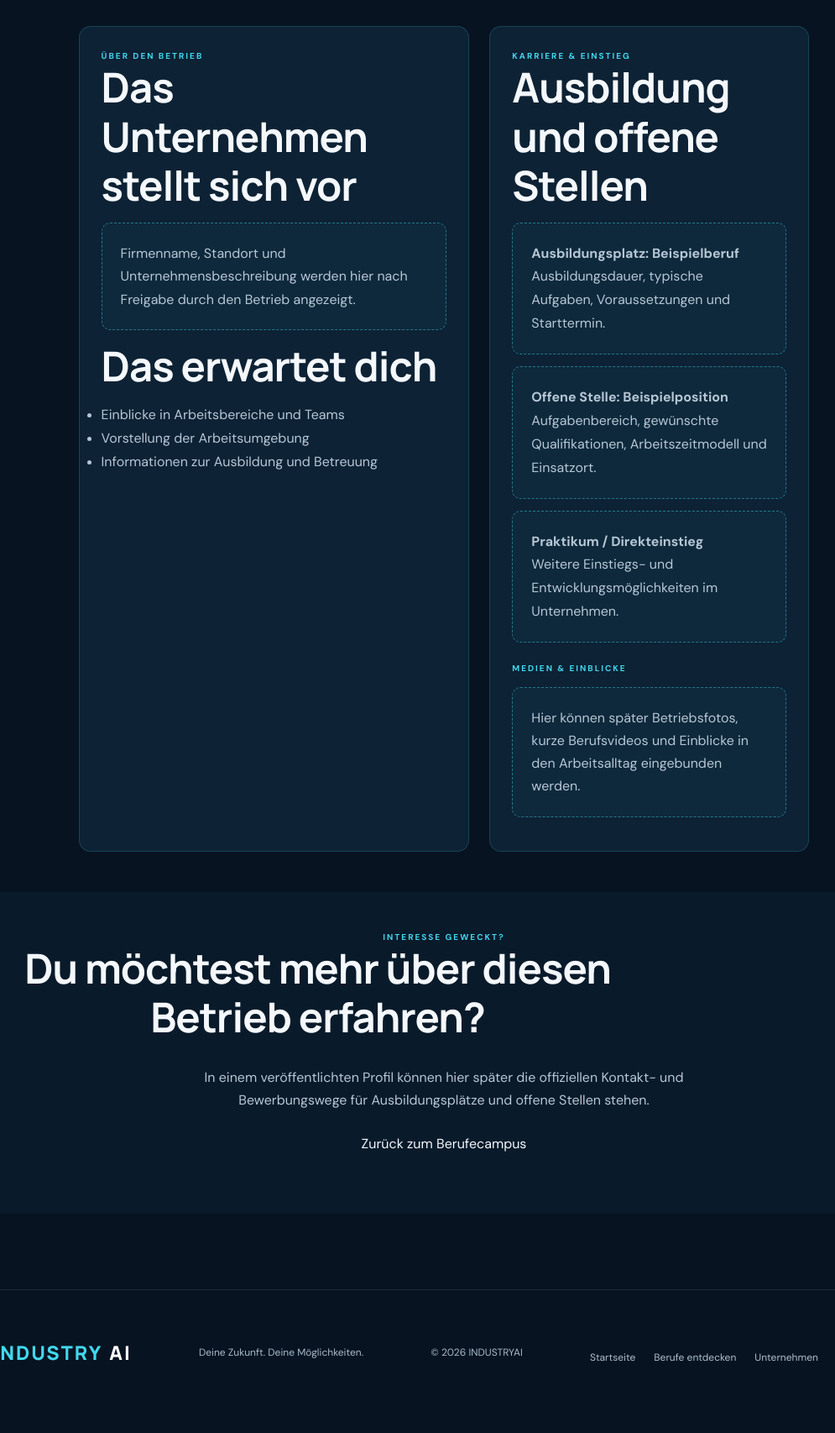
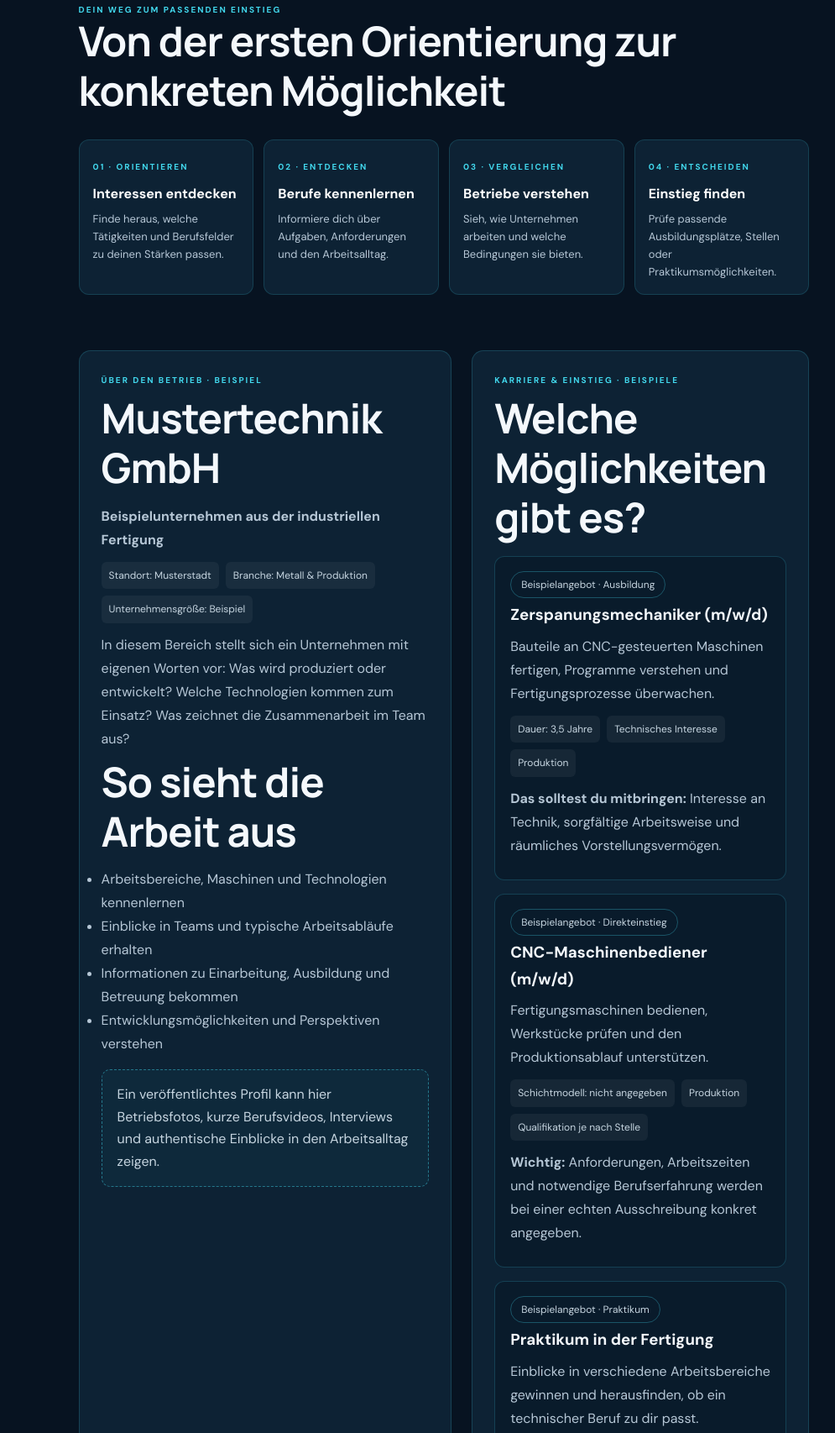
Before and after one commit to F4B795/industryai-website, a plain HTML site: page betrieb-profil.html in a window 1280 px wide. Shown: the part 694-2400 px from the top of the page at 84% size, without its empty margins (111-1106 px from the left). Before the commit the page ends 2379 px from the top, so only its background shows below. Drawn offline with Linux system fonts and the light colour scheme.

Commit message:
Improve company profile demo and career journey

```diff
--- a/betrieb-profil.html
+++ b/betrieb-profil.html
@@ -2,21 +2,36 @@
 <html lang="de">
 <head>
 <meta charset="UTF-8"><meta name="viewport" content="width=device-width, initial-scale=1.0">
-<meta name="description" content="Vorschau eines Unternehmensprofils auf INDUSTRYAI.">
+<meta name="description" content="So lernen Talente Unternehmen, Berufsbilder und Einstiegsmöglichkeiten auf INDUSTRYAI kennen.">
 <title>Unternehmensprofil – INDUSTRYAI</title>
 <link rel="stylesheet" href="style.css">
 <style>
 .profile-hero{padding:62px 7%;background:radial-gradient(ellipse at 80% 20%,rgba(20,150,190,.18),transparent 42%),linear-gradient(120deg,#071321,#0c2034)}
 .profile-inner{max-width:1050px;margin:0 auto}
-.profile-layout{display:grid;grid-template-columns:1.1fr .9fr;gap:24px;max-width:1050px;margin:0 auto;padding:48px 7%}
+.profile-layout{display:grid;grid-template-columns:1.05fr .95fr;gap:24px;max-width:1050px;margin:0 auto;padding:36px 7%}
 .profile-card{background:#0d2234;border:1px solid rgba(66,216,237,.18);border-radius:14px;padding:26px}
-.profile-card h2{margin:0 0 14px}
+.profile-card h2{margin:8px 0 14px}
 .profile-card p,.profile-card li{color:#b6c7d6;line-height:1.75}
 .profile-label{color:#42d8ed;font-size:10px;letter-spacing:2px;font-weight:700}
-.profile-placeholder{border:1px dashed rgba(66,216,237,.45);border-radius:10px;padding:22px;color:#b6c7d6;background:rgba(66,216,237,.04);margin:14px 0}
+.profile-note{border:1px dashed rgba(66,216,237,.45);border-radius:10px;padding:16px 18px;color:#c6d5e0;background:rgba(66,216,237,.04);margin:16px 0;line-height:1.65}
 .profile-meta{display:flex;flex-wrap:wrap;gap:10px;margin-top:20px}
-.profile-meta span{border:1px solid rgba(66,216,237,.3);border-radius:20px;padding:7px 12px;color:#c6d5e0;font-size:12px}
-@media(max-width:720px){.profile-layout{grid-template-columns:1fr;padding:30px 6%}}
+.profile-meta span,.profile-tag{border:1px solid rgba(66,216,237,.3);border-radius:20px;padding:7px 12px;color:#c6d5e0;font-size:12px}
+.profile-flow{max-width:1050px;margin:0 auto;padding:12px 7% 30px}
+.flow-grid{display:grid;grid-template-columns:repeat(4,1fr);gap:12px;margin-top:18px}
+.flow-step{background:#0d2234;border:1px solid rgba(66,216,237,.16);border-radius:12px;padding:16px}
+.flow-step strong{display:block;color:#fff;margin:7px 0}
+.flow-step p{font-size:13px;color:#b6c7d6;line-height:1.6;margin:0}
+.role-card{border:1px solid rgba(66,216,237,.2);border-radius:12px;padding:18px;margin:16px 0;background:rgba(4,17,29,.35)}
+.role-card h3{margin:8px 0}
+.role-card p{margin:8px 0}
+.role-facts{display:flex;flex-wrap:wrap;gap:8px;margin:12px 0}
+.role-facts span{font-size:12px;color:#c6d5e0;background:rgba(255,255,255,.05);padding:6px 9px;border-radius:6px}
+.profile-links{display:flex;flex-wrap:wrap;gap:12px;margin-top:22px}
+.profile-links a{color:#42d8ed;text-decoration:none;font-weight:700}
+.profile-links a:hover{text-decoration:underline}
+@media(max-width:820px){.flow-grid{grid-template-columns:repeat(2,1fr)}}
+@media(max-width:720px){.profile-layout{grid-template-columns:1fr;padding:24px 6%}.profile-flow{padding-left:6%;padding-right:6%}}
+@media(max-width:460px){.flow-grid{grid-template-columns:1fr}}
 </style>
 </head>
 <body>
@@ -29,30 +44,77 @@
 <main>
 <section class="profile-hero"><div class="profile-inner">
 <div class="profile-label">INDUSTRYAI · UNTERNEHMENSPROFIL</div>
-<h1 style="font-size:clamp(34px,4.5vw,56px);margin:14px 0">Einblicke in den Betrieb.<br><span style="color:#42d8ed">Menschen. Berufe. Möglichkeiten.</span></h1>
-<p style="max-width:760px;color:#b6c7d6;line-height:1.8">So kann ein Unternehmensprofil auf INDUSTRYAI aufgebaut sein: mit authentischen Einblicken, Ausbildungsangeboten, offenen Stellen und direkten Kontaktmöglichkeiten.</p>
-<div class="profile-meta"><span>Unternehmensvorstellung</span><span>Ausbildung & Jobs</span><span>Einblicke in den Alltag</span></div>
+<h1 style="font-size:clamp(34px,4.5vw,56px);margin:14px 0">Lerne den Betrieb kennen.<br><span style="color:#42d8ed">Finde heraus, was zu dir passt.</span></h1>
+<p style="max-width:760px;color:#b6c7d6;line-height:1.8">Ein gutes Unternehmensprofil zeigt nicht nur, was ein Betrieb herstellt oder anbietet. Es macht Berufe, Menschen, Arbeitsbedingungen und konkrete Einstiegsmöglichkeiten verständlich – damit du eine fundierte Entscheidung treffen kannst.</p>
+<div class="profile-meta"><span>Unternehmen kennenlernen</span><span>Berufe verstehen</span><span>Einstiegsmöglichkeiten vergleichen</span></div>
 </div></section>
-<div style="max-width:1050px;margin:24px auto 0;padding:0 7%"><div class="profile-placeholder"><strong>Demonstrationsansicht – kein echtes Unternehmen</strong><br>Diese Seite zeigt den geplanten Aufbau eines Betriebsprofils. Es sind noch keine realen Firmendaten oder Stellenangebote hinterlegt.</div></div>
+
+<div class="profile-flow">
+<div class="profile-note"><strong>Demonstrationsprofil – Beispieldaten, kein echtes Unternehmen.</strong><br>Diese Vorschau zeigt, wie ein Betrieb auf INDUSTRYAI vorgestellt werden kann. Firmenangaben und Stellenangebote sind beispielhaft und keine aktuellen Ausschreibungen.</div>
+<div class="profile-label">DEIN WEG ZUM PASSENDEN EINSTIEG</div>
+<h2>Von der ersten Orientierung zur konkreten Möglichkeit</h2>
+<div class="flow-grid">
+<div class="flow-step"><span class="profile-label">01 · ORIENTIEREN</span><strong>Interessen entdecken</strong><p>Finde heraus, welche Tätigkeiten und Berufsfelder zu deinen Stärken passen.</p></div>
+<div class="flow-step"><span class="profile-label">02 · ENTDECKEN</span><strong>Berufe kennenlernen</strong><p>Informiere dich über Aufgaben, Anforderungen und den Arbeitsalltag.</p></div>
+<div class="flow-step"><span class="profile-label">03 · VERGLEICHEN</span><strong>Betriebe verstehen</strong><p>Sieh, wie Unternehmen arbeiten und welche Bedingungen sie bieten.</p></div>
+<div class="flow-step"><span class="profile-label">04 · ENTSCHEIDEN</span><strong>Einstieg finden</strong><p>Prüfe passende Ausbildungsplätze, Stellen oder Praktikumsmöglichkeiten.</p></div>
+</div>
+</div>
+
 <section class="profile-layout">
 <div class="profile-card">
-<div class="profile-label">ÜBER DEN BETRIEB</div><h2>Das Unternehmen stellt sich vor</h2>
-<div class="profile-placeholder">Firmenname, Standort und Unternehmensbeschreibung werden hier nach Freigabe durch den Betrieb angezeigt.</div>
-<h2>Das erwartet dich</h2><ul><li>Einblicke in Arbeitsbereiche und Teams</li><li>Vorstellung der Arbeitsumgebung</li><li>Informationen zur Ausbildung und Betreuung</li></ul>
+<div class="profile-label">ÜBER DEN BETRIEB · BEISPIEL</div>
+<h2>Mustertechnik GmbH</h2>
+<p><strong>Beispielunternehmen aus der industriellen Fertigung</strong></p>
+<div class="role-facts"><span>Standort: Musterstadt</span><span>Branche: Metall &amp; Produktion</span><span>Unternehmensgröße: Beispiel</span></div>
+<p>In diesem Bereich stellt sich ein Unternehmen mit eigenen Worten vor: Was wird produziert oder entwickelt? Welche Technologien kommen zum Einsatz? Was zeichnet die Zusammenarbeit im Team aus?</p>
+<h2>So sieht die Arbeit aus</h2>
+<ul>
+<li>Arbeitsbereiche, Maschinen und Technologien kennenlernen</li>
+<li>Einblicke in Teams und typische Arbeitsabläufe erhalten</li>
+<li>Informationen zu Einarbeitung, Ausbildung und Betreuung bekommen</li>
+<li>Entwicklungsmöglichkeiten und Perspektiven verstehen</li>
+</ul>
+<div class="profile-note">Ein veröffentlichtes Profil kann hier Betriebsfotos, kurze Berufsvideos, Interviews und authentische Einblicke in den Arbeitsalltag zeigen.</div>
 </div>
+
 <div class="profile-card">
-<div class="profile-label">KARRIERE & EINSTIEG</div><h2>Ausbildung und offene Stellen</h2>
-<div class="profile-placeholder"><strong>Ausbildungsplatz: Beispielberuf</strong><p>Ausbildungsdauer, typische Aufgaben, Voraussetzungen und Starttermin.</p></div>
-<div class="profile-placeholder"><strong>Offene Stelle: Beispielposition</strong><p>Aufgabenbereich, gewünschte Qualifikationen, Arbeitszeitmodell und Einsatzort.</p></div>
-<div class="profile-placeholder"><strong>Praktikum / Direkteinstieg</strong><p>Weitere Einstiegs- und Entwicklungsmöglichkeiten im Unternehmen.</p></div>
-<div class="profile-label" style="margin-top:22px">MEDIEN & EINBLICKE</div>
-<div class="profile-placeholder">Hier können später Betriebsfotos, kurze Berufsvideos und Einblicke in den Arbeitsalltag eingebunden werden.</div>
+<div class="profile-label">KARRIERE &amp; EINSTIEG · BEISPIELE</div>
+<h2>Welche Möglichkeiten gibt es?</h2>
+<div class="role-card">
+<span class="profile-tag">Beispielangebot · Ausbildung</span>
+<h3>Zerspanungsmechaniker (m/w/d)</h3>
+<p>Bauteile an CNC-gesteuerten Maschinen fertigen, Programme verstehen und Fertigungsprozesse überwachen.</p>
+<div class="role-facts"><span>Dauer: 3,5 Jahre</span><span>Technisches Interesse</span><span>Produktion</span></div>
+<p><strong>Das solltest du mitbringen:</strong> Interesse an Technik, sorgfältige Arbeitsweise und räumliches Vorstellungsvermögen.</p>
+</div>
+<div class="role-card">
+<span class="profile-tag">Beispielangebot · Direkteinstieg</span>
+<h3>CNC-Maschinenbediener (m/w/d)</h3>
+<p>Fertigungsmaschinen bedienen, Werkstücke prüfen und den Produktionsablauf unterstützen.</p>
+<div class="role-facts"><span>Schichtmodell: nicht angegeben</span><span>Produktion</span><span>Qualifikation je nach Stelle</span></div>
+<p><strong>Wichtig:</strong> Anforderungen, Arbeitszeiten und notwendige Berufserfahrung werden bei einer echten Ausschreibung konkret angegeben.</p>
+</div>
+<div class="role-card">
+<span class="profile-tag">Beispielangebot · Praktikum</span>
+<h3>Praktikum in der Fertigung</h3>
+<p>Einblicke in verschiedene Arbeitsbereiche gewinnen und herausfinden, ob ein technischer Beruf zu dir passt.</p>
+</div>
+</div>
+</section>
+
+<section style="max-width:1050px;margin:0 auto;padding:12px 7% 52px">
+<div class="profile-card">
+<div class="profile-label">DER NÄCHSTE SCHRITT</div>
+<h2>Du weißt noch nicht genau, welcher Beruf zu dir passt?</h2>
+<p>Beginne mit deinen Interessen und Stärken. Entdecke anschließend passende Berufsfelder und lerne Unternehmen kennen. So entsteht Schritt für Schritt ein klareres Bild von deinem möglichen Berufsweg.</p>
+<div class="profile-links"><a href="berufscheck.html">Berufscheck starten ↗</a><a href="berufe-entdecken.html">Berufe entdecken ↗</a><a href="karriere-jobs.html">Karriere &amp; Jobs ansehen ↗</a></div>
 </div>
 </section>
 <section style="padding:45px 7% 70px;text-align:center;background:#091a2a">
-<div class="profile-label">INTERESSE GEWECKT?</div><h2>Du möchtest mehr über diesen Betrieb erfahren?</h2>
-<p style="max-width:680px;margin:12px auto 24px;color:#b6c7d6">In einem veröffentlichten Profil können hier später die offiziellen Kontakt- und Bewerbungswege für Ausbildungsplätze und offene Stellen stehen.</p>
-<a class="ia-button-primary" href="berufe-entdecken.html">Zurück zum Berufecampus</a>
+<div class="profile-label">UNTERNEHMEN AUF INDUSTRYAI</div><h2>Du möchtest deinen Betrieb präsentieren?</h2>
+<p style="max-width:680px;margin:12px auto 24px;color:#b6c7d6">INDUSTRYAI verbindet Unternehmenspräsentation, Berufseinblicke und Recruiting. Erfahre, wie ein eigenes Profil aufgebaut werden kann.</p>
+<a class="ia-button-primary" href="unternehmen.html">Informationen für Unternehmen</a>
 </section>
 </main>
 <footer><a href="index.html" class="logo">INDUSTRY<span>AI</span></a><p>Deine Zukunft. Deine Möglichkeiten.</p><p>© 2026 INDUSTRYAI</p><div class="ia-footer-links"><a href="index.html">Startseite</a><a href="berufe-entdecken.html">Berufe entdecken</a><a href="unternehmen.html">Unternehmen</a><a href="datenschutz.html">Datenschutz</a></div></footer>
```
